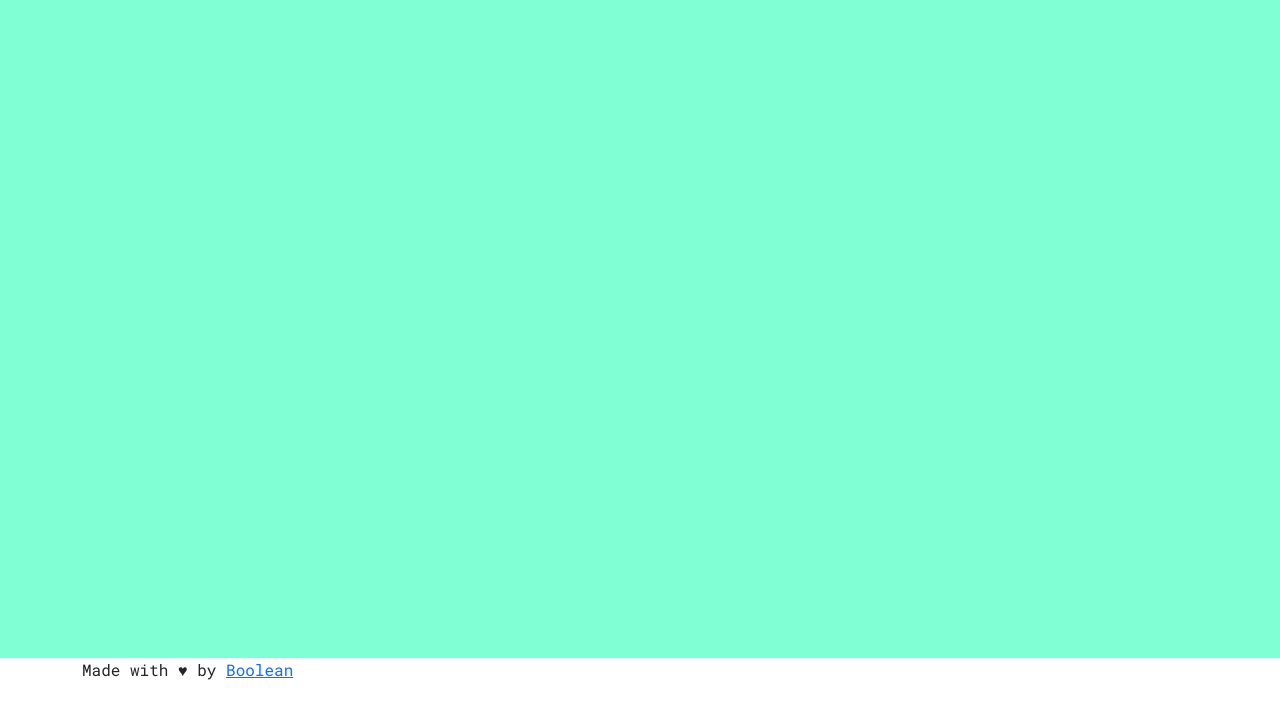
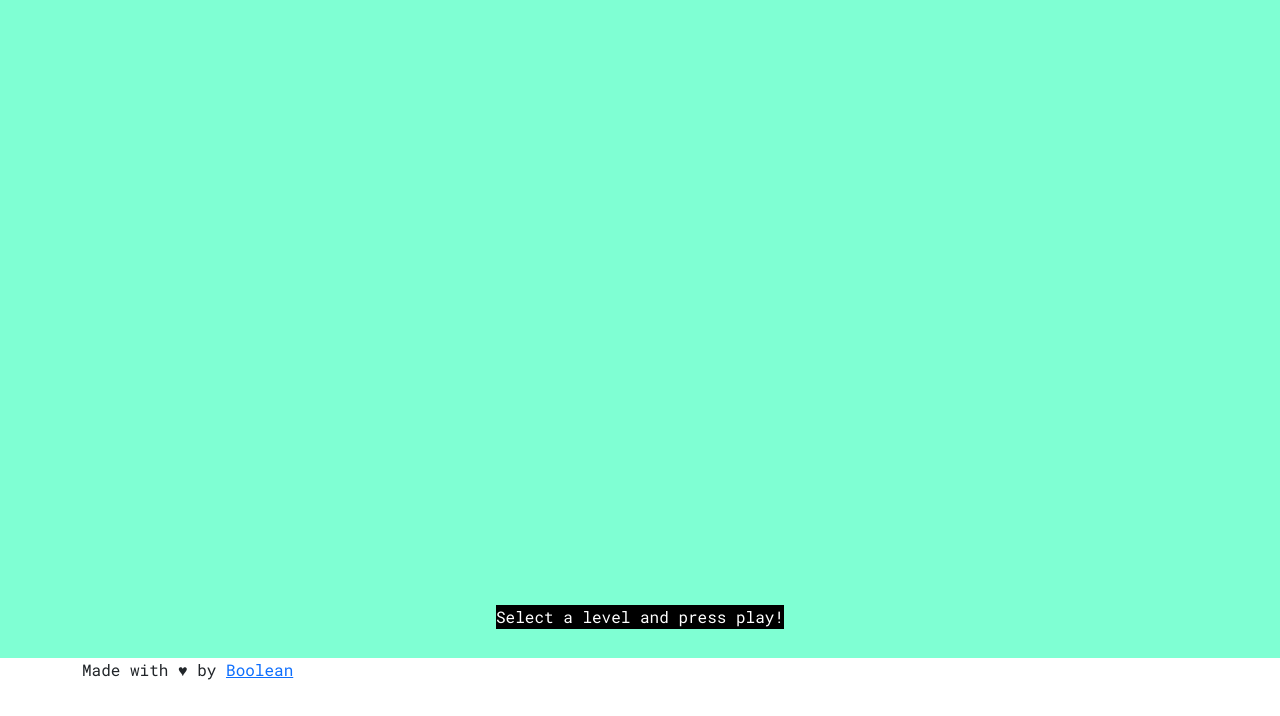
Before and after one commit to patriciabrsk/js-campominato-dom, a plain HTML site: page index.html in a window 1280 px wide. Shown: the part 84-800 px from the top of the page. Drawn offline with nearby package versions, Linux system fonts and the light colour scheme.

Commit message:
points message fixed

```diff
--- a/index.html
+++ b/index.html
@@ -37,7 +37,7 @@
                 <div id="grid" class="d-flex flex-wrap"></div>
             </div>
             <div class="col-12 d-flex justify-content-center">
-                <div id="points"></div>
+                <div id="points">Select a level and press play!</div>
             </div>
         </div>
     </main>
--- a/js/script.js
+++ b/js/script.js
@@ -20,6 +20,7 @@ const grid = document.getElementById('grid');
 const playBtn = document.getElementById('play');
 playBtn.addEventListener('click', function () {
     createNewGrid();
+    printToDom('points', '');
 });
 
 function createNewGrid() {
@@ -66,7 +67,6 @@ function createNewGrid() {
         });
         grid.appendChild(square);
     }
-
 }
 
 function createSquare(max, squaresPerRow) {
--- a/style/style.css
+++ b/style/style.css
@@ -18,6 +18,7 @@ select .form-select {
 div#grid {
     width: 60vh;
     height: 60vh;
+    margin-top: 50px;
 }
 
 div#grid .grid-square {
@@ -38,3 +39,8 @@ div#grid .grid-square.clicked-bomb {
     background-color: #860000;
     color: white;
 }
+
+div#points {
+    background-color: black;
+    color: white;
+}
```
